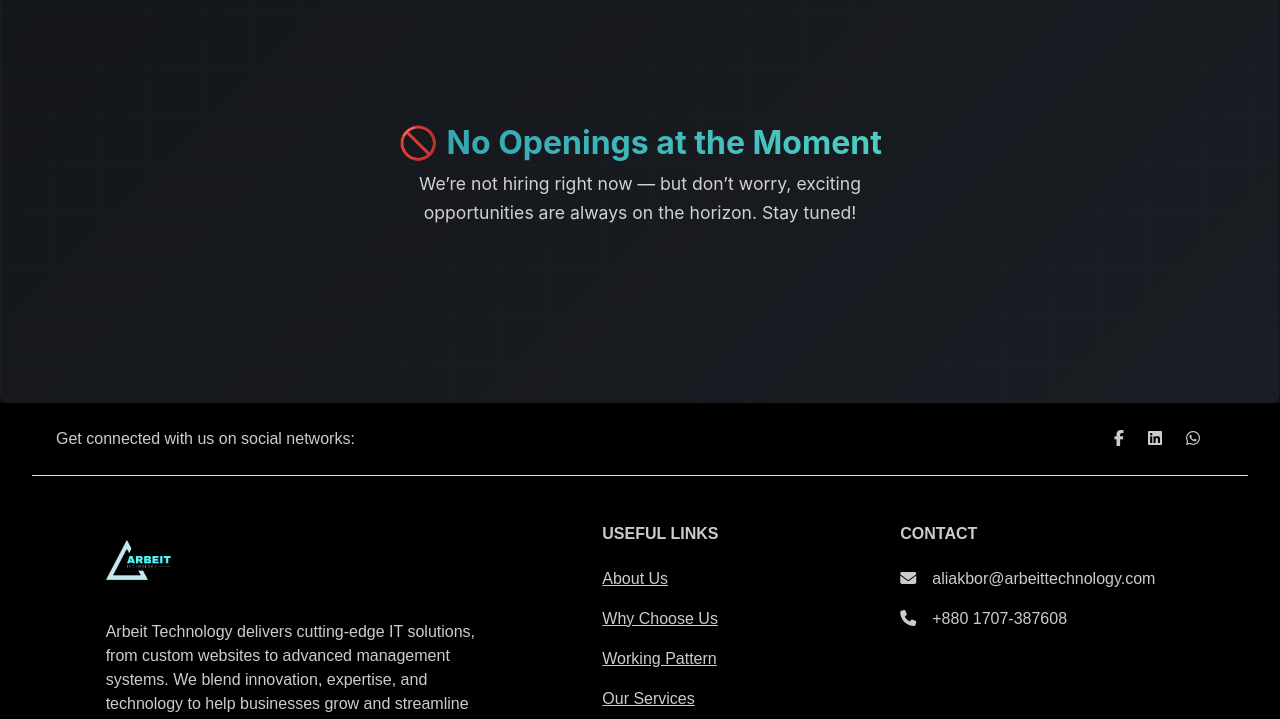
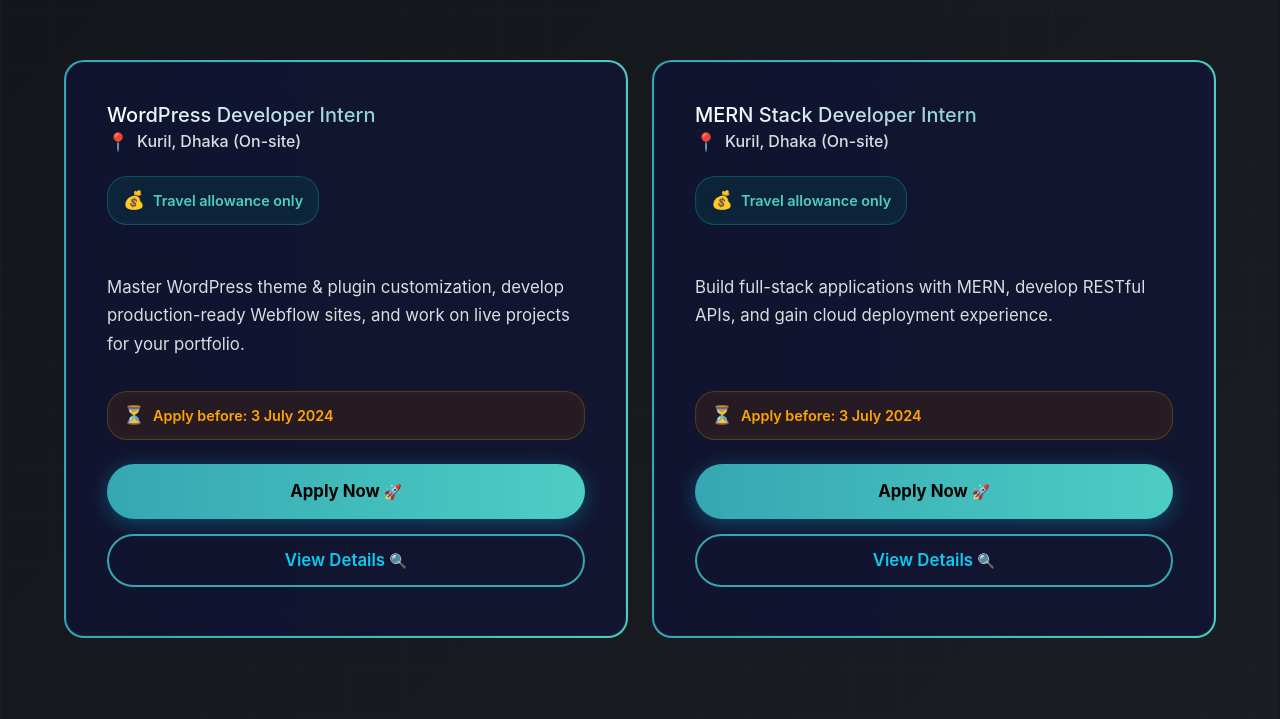
Before and after one commit to tawsif0/Arbeit, a React (Create React App) app: page /careers in a window 1280 px wide. Shown: the part 837-1556 px from the top of the page. Built offline with nearby package versions, Linux system fonts and the light colour scheme; a web font is replaced by a local one.

Commit message:
new job added

```diff
--- a/src/component/Careers.js
+++ b/src/component/Careers.js
@@ -10,56 +10,37 @@
 
 const Career = () => {
     const [jobs] = useState([
-        // {
-        //     id: 1,
-        //     title: 'UI/UX Design Intern',
-        //     location: 'Kuril, Dhaka (On-site)',
-        //     type: 'Internship (3 Months)',
-        //     description: 'Join Arbeit Technology as a UI/UX Design Intern. Collaborate on real projects, design interfaces, and gain hands-on experience in a startup environment.',
-        //     compensation: 'Travel allowance only',
-        //     responsibilities: [
-        //         'Design interfaces for web and mobile apps',
-        //         'Create wireframes, prototypes, and mockups',
-        //         'Work on product UI/UX and landing pages',
-        //         'Collaborate with developers',
-        //         'Apply motion/animated design concepts'
-        //     ],
-        //     requirements: [
-        //         'Must be a fresh graduate',
-        //         'Strong UI/UX principles knowledge',
-        //         'Proficiency in Figma (preferred), Photoshop, Illustrator',
-        //         'Basic graphic design understanding',
-        //         'Passion for animation and modern UI trends'
-        //     ],
-        //     benefits: ['Real project experience', 'Portfolio building opportunity', 'Mentorship from experienced designers', 'Potential full-time position', 'Startup environment insight'],
-        //     applyLink: 'https://forms.gle/tyLY9PbWTYKBYtr36',
-        //     deadline: '24 June 2025'
-        // },
-        // {
-        //     id: 2,
-        //     title: 'Digital Marketing Specialist',
-        //     location: 'Kuril, Dhaka (On-site)',
-        //     type: 'Full-time (6 Months Probation)',
-        //     description: 'Manage and grow our digital presence. Expert in Meta ads with SEO knowledge wanted. Opportunity for career growth in a startup.',
-        //     compensation: 'BDT 12,000 – 15,000/month during probation',
-        //     responsibilities: [
-        //         'Plan and manage Meta (Facebook/Instagram) Ads',
-        //         'Optimize ad campaigns for conversions',
-        //         'Manage social media pages and content',
-        //         'Work on SEO for websites',
-        //         'Track and report performance metrics'
-        //     ],
-        //     requirements: [
-        //         '0–1 year digital marketing experience',
-        //         'Expert in Meta Ads (hands-on experience)',
-        //         'Basic to intermediate SEO knowledge',
-        //         'Social media management skills',
-        //         'Understanding of ad targeting and budgeting'
-        //     ],
-        //     benefits: ['Salary increment after probation', 'Permanent position opportunity', 'Creative freedom in marketing', 'Career growth with real projects', 'Supportive team environment'],
-        //     applyLink: 'https://forms.gle/hUL7apBxY1uTuAEX6',
-        //     deadline: '24 June 2025'
-        // }
+        {
+            id: 1,
+            title: 'WordPress Developer Intern',
+            location: 'Kuril, Dhaka (On-site)',
+            type: 'Internship (3 Months)',
+            description: 'Master WordPress theme & plugin customization, develop production-ready Webflow sites, and work on live projects for your portfolio.',
+            compensation: 'Travel allowance only',
+            responsibilities: [
+                'Master WordPress theme & plugin customization',
+                'Develop production-ready Webflow sites',
+                'Work on 5+ live projects for your portfolio',
+                'Receive professional development certification'
+            ],
+            requirements: ['WordPress theme development skills', 'Webflow platform experience', 'HTML5/CSS3/JS fundamentals', 'PHP basics for customization', 'UI/UX design sensibility'],
+            benefits: ['Real project experience', 'Portfolio building opportunity', 'Professional development certification'],
+            applyLink: 'https://forms.gle/ZZDuWMWf1FsYeSG97',
+            deadline: '3 July 2024'
+        },
+        {
+            id: 2,
+            title: 'MERN Stack Developer Intern',
+            location: 'Kuril, Dhaka (On-site)',
+            type: 'Internship (3 Months)',
+            description: 'Build full-stack applications with MERN, develop RESTful APIs, and gain cloud deployment experience.',
+            compensation: 'Travel allowance only',
+            responsibilities: ['Build full-stack applications with MERN', 'Develop RESTful APIs with Node.js/Express', 'Implement MongoDB database solutions', 'Gain experience with cloud deployment'],
+            requirements: ['JavaScript proficiency', 'React.js fundamentals', 'Interest in Node.js/Express', 'Database concepts (SQL/NoSQL)'],
+            benefits: ['Real project experience', 'Portfolio building opportunity', 'Professional development certification'],
+            applyLink: 'https://forms.gle/zoFx7hLn2hWNYKLi6',
+            deadline: '3 July 2024'
+        }
     ]);
 
     const [selectedJob, setSelectedJob] = useState(null);
```
